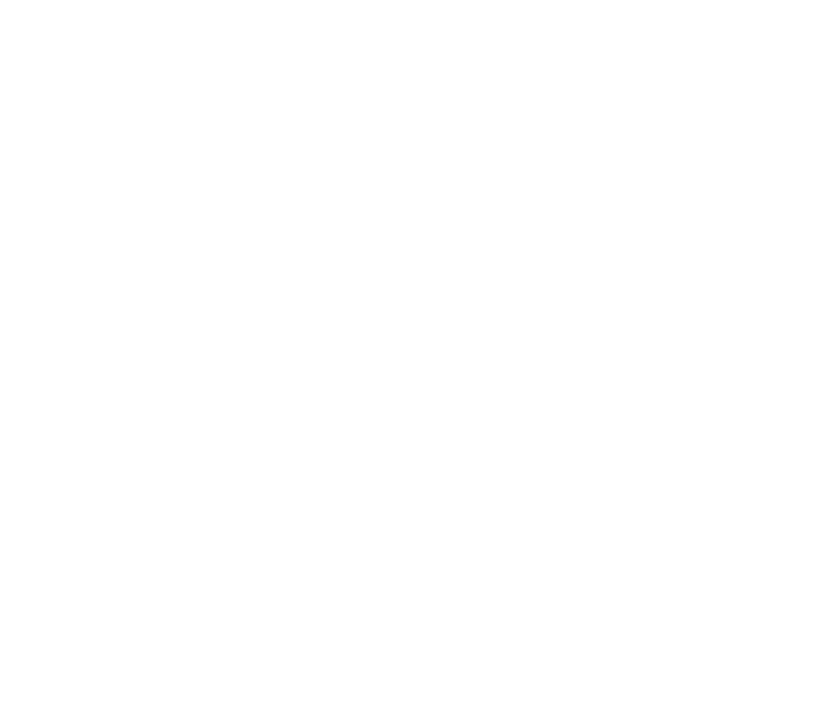
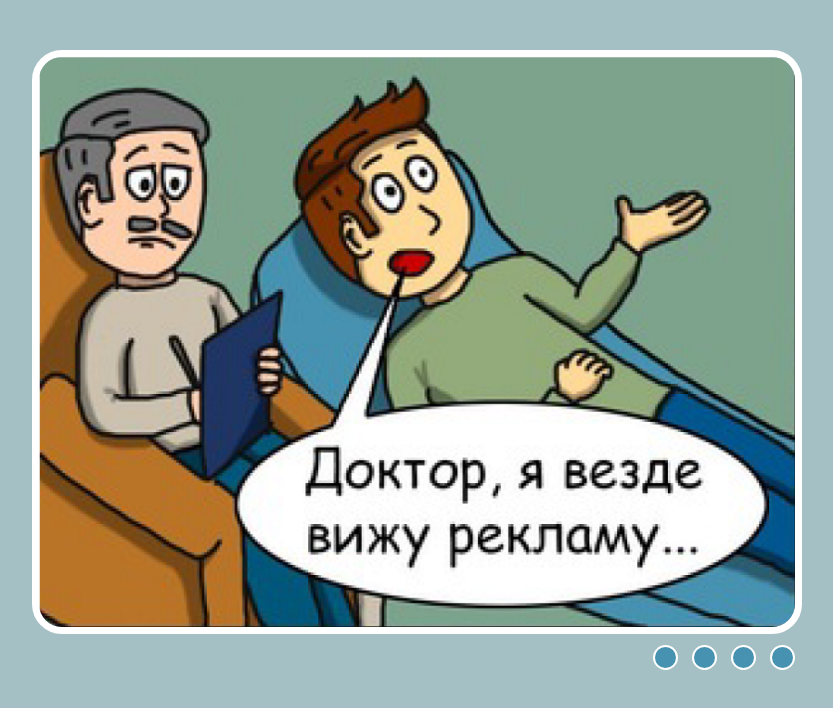
Before and after one commit to AzaGak/cssMemeSlider, a plain HTML site: page cssMemeSlider/index.html in a window 1280 px wide. Shown: the whole page, without its empty margins (223-1056 px from the left). Drawn offline with Linux system fonts and the light colour scheme.

Commit message:
feat: update index and style file Thu, 9/7/2023 2:41PM

```diff
--- a/cssMemeSlider/css/style.css
+++ b/cssMemeSlider/css/style.css
@@ -0,0 +1,144 @@
+* {
+    margin: 0;
+    padding: 0;
+    box-sizing: border-box;
+}
+
+body{
+    background: #a5c0c4;
+}
+
+.container {
+    margin: 50px auto;
+    max-width: 810px;
+    padding: 0 20px;
+}
+
+.wrapper {
+    position: relative;
+    width: 100%;
+    /*height: 100vh;*/
+    /*display: flex;*/
+    /*justify-content: center;*/
+    /*align-items: center;*/
+}
+
+.slider {
+    position: relative;
+    overflow: hidden;
+    max-width: 810px;
+    height: auto;
+}
+
+.slider-items {
+    width: 500%;
+    height: 100%;
+    display: flex;
+}
+
+.slider-items .item {
+    width: 20%;
+    transition: .7s;
+}
+
+.slider-items .item img{
+    max-width: 100%;
+    height: auto;
+    border-radius: 30px;
+    border: 7px solid white;
+}
+
+.slider-items input{
+    position: absolute;
+    visibility: hidden;
+}
+
+.slider-nav {
+    /*position: absolute;*/
+    bottom: 15px;
+    width: 100%;
+    display: flex;
+    justify-content: end;
+}
+
+.slider-nav .slider-nav-item {
+    width: 25px;
+    height: 25px;
+    border: 2px solid #fff;
+    border-radius: 50%;
+    margin: 7px;
+    cursor: pointer;
+    transition: all .5s ease;
+    background: #4792B1;
+}
+
+.slider-nav .slider-nav-item:hover{
+    border: 3px solid #BA7427;
+}
+
+
+
+#a1:checked ~ .a1{
+    margin-left: 0;
+}
+
+#a2:checked ~ .a1{
+    margin-left: -20%;
+}
+
+#a3:checked ~ .a1{
+    margin-left: -40%;
+}
+
+#a4:checked ~ .a1{
+    margin-left: -60%;
+}
+
+/** {*/
+/*    margin: 0;*/
+/*    padding: 0;*/
+/*}*/
+
+/*body{*/
+/*    background: #525271;*/
+/*}*/
+
+/*.slider {*/
+/*    width: 810px;*/
+/*    height: 610px;*/
+/*    overflow: hidden;*/
+/*    border: 10px solid white;*/
+/*}*/
+
+/*.middle {*/
+/*    position: absolute;*/
+/*    top: 50%;*/
+/*    left: 50%;*/
+/*    transform: translate(-50%, -50%);*/
+/*}*/
+
+/*.nav {*/
+/*    position: absolute;*/
+/*    bottom: 15px;*/
+/*    left: 50%;*/
+/*    transform: translateX(-50%);*/
+/*    display: flex;*/
+/*}*/
+
+/*.bar {*/
+/*    height: 8px;*/
+/*    width: 30px;*/
+/*    margin: 6px;*/
+/*    cursor: pointer;*/
+/*    background: #ddd;*/
+/*    transition: all .4s ease;*/
+/*}*/
+
+/*.bar:hover {*/
+/*    background: black;*/
+/*}*/
+
+/*input[name="r"]{*/
+/*    position: absolute;*/
+/*    visibility: hidden;*/
+/*}*/
--- a/cssMemeSlider/index.html
+++ b/cssMemeSlider/index.html
@@ -5,9 +5,67 @@
     <meta name="viewport"
           content="width=device-width, user-scalable=no, initial-scale=1.0, maximum-scale=1.0, minimum-scale=1.0">
     <meta http-equiv="X-UA-Compatible" content="ie=edge">
+    <link rel="stylesheet" href="css/style.css">
     <title>Document</title>
 </head>
 <body>
 
+<div class="container">
+    <div class="wrapper">
+        <div class="slider">
+
+            <div class="slider-items">
+
+                <input class="inp" type="radio" name="a" id="a1" checked>
+                <input class="inp" type="radio" name="a" id="a2">
+                <input class="inp" type="radio" name="a" id="a3">
+                <input class="inp" type="radio" name="a" id="a4">
+
+                <div class="item a1">
+                    <img src="assets/img/1.png" alt="image_1">
+                </div>
+                <div class="item">
+                    <img src="assets/img/2.png" alt="image_2">
+                </div>
+                <div class="item">
+                    <img src="assets/img/3.png" alt="image_3">
+                </div>
+                <div class="item">
+                    <img src="assets/img/4.png" alt="image_4">
+                </div>
+            </div>
+        </div>
+    </div>
+    <div class="slider-nav">
+        <label for="a1" class="slider-nav-item"></label>
+        <label for="a2" class="slider-nav-item"></label>
+        <label for="a3" class="slider-nav-item"></label>
+        <label for="a4" class="slider-nav-item"></label>
+    </div>
+</div>
+
+
+<!--<div class="slider middle">-->
+<!--    <div class="slides">-->
+<!--        <input type="radio" name="r" id="r1" checked>-->
+<!--        <input type="radio" name="r" id="r2" checked>-->
+<!--        <input type="radio" name="r" id="r3" checked>-->
+<!--        <input type="radio" name="r" id="r4" checked>-->
+
+<!--        <div class="slide"><img src="assets/img/1.png" alt=""></div>-->
+<!--        <div class="slide"><img src="assets/img/2.png" alt=""></div>-->
+<!--        <div class="slide"><img src="assets/img/3.png" alt=""></div>-->
+<!--        <div class="slide"><img src="assets/img/4.png" alt=""></div>-->
+<!--    </div>-->
+
+<!--    <div class="nav">-->
+<!--        <label for="r1" class="bar"></label>-->
+<!--        <label for="r2" class="bar"></label>-->
+<!--        <label for="r3" class="bar"></label>-->
+<!--        <label for="r4" class="bar"></label>-->
+<!--    </div>-->
+<!--</div>-->
+
+
 </body>
 </html>
```
Also changed, not shown: cssMemeSlider/assets/img/1.png (added), cssMemeSlider/assets/img/2.png (added), cssMemeSlider/assets/img/3.png (added), cssMemeSlider/assets/img/4.png (added).
